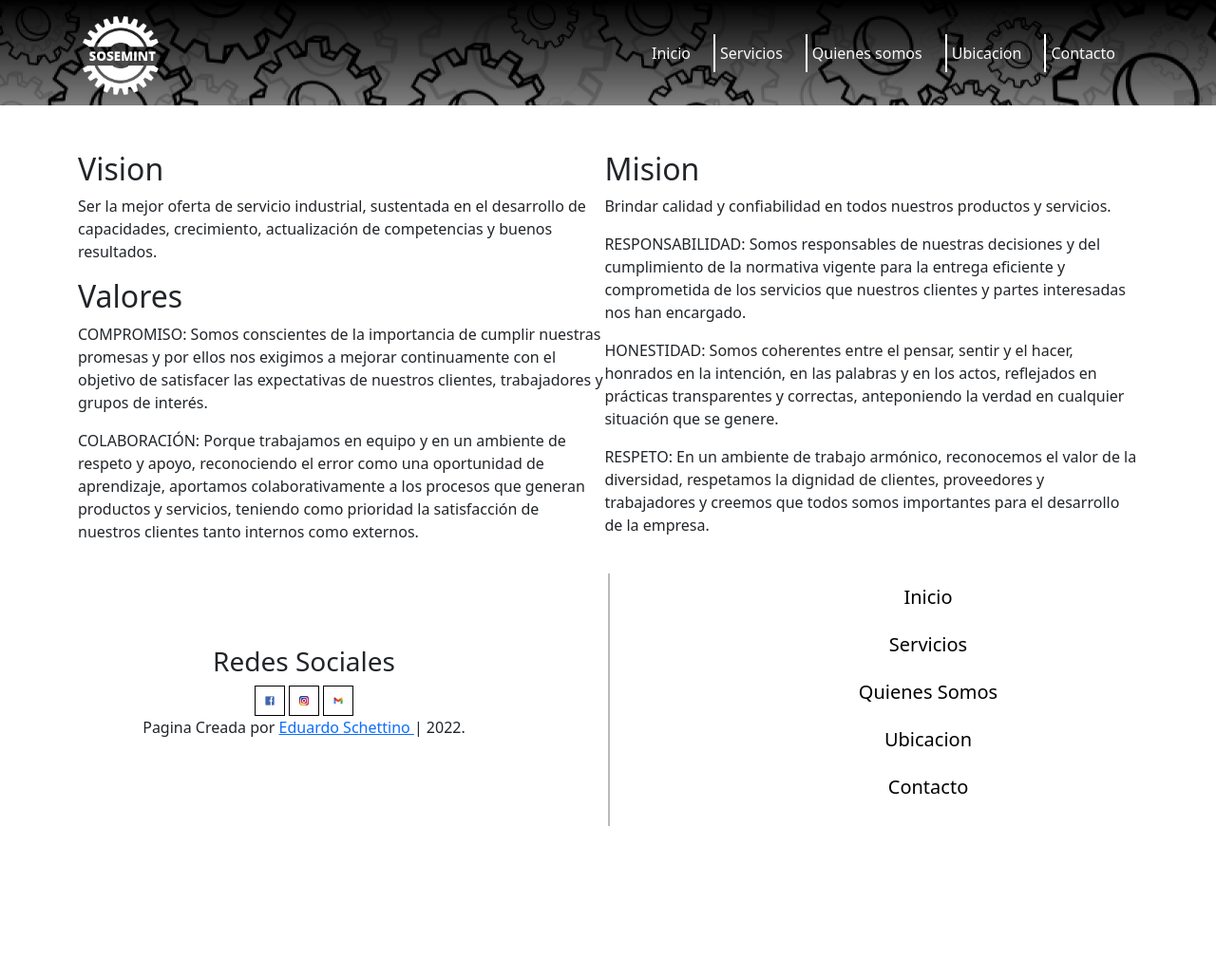
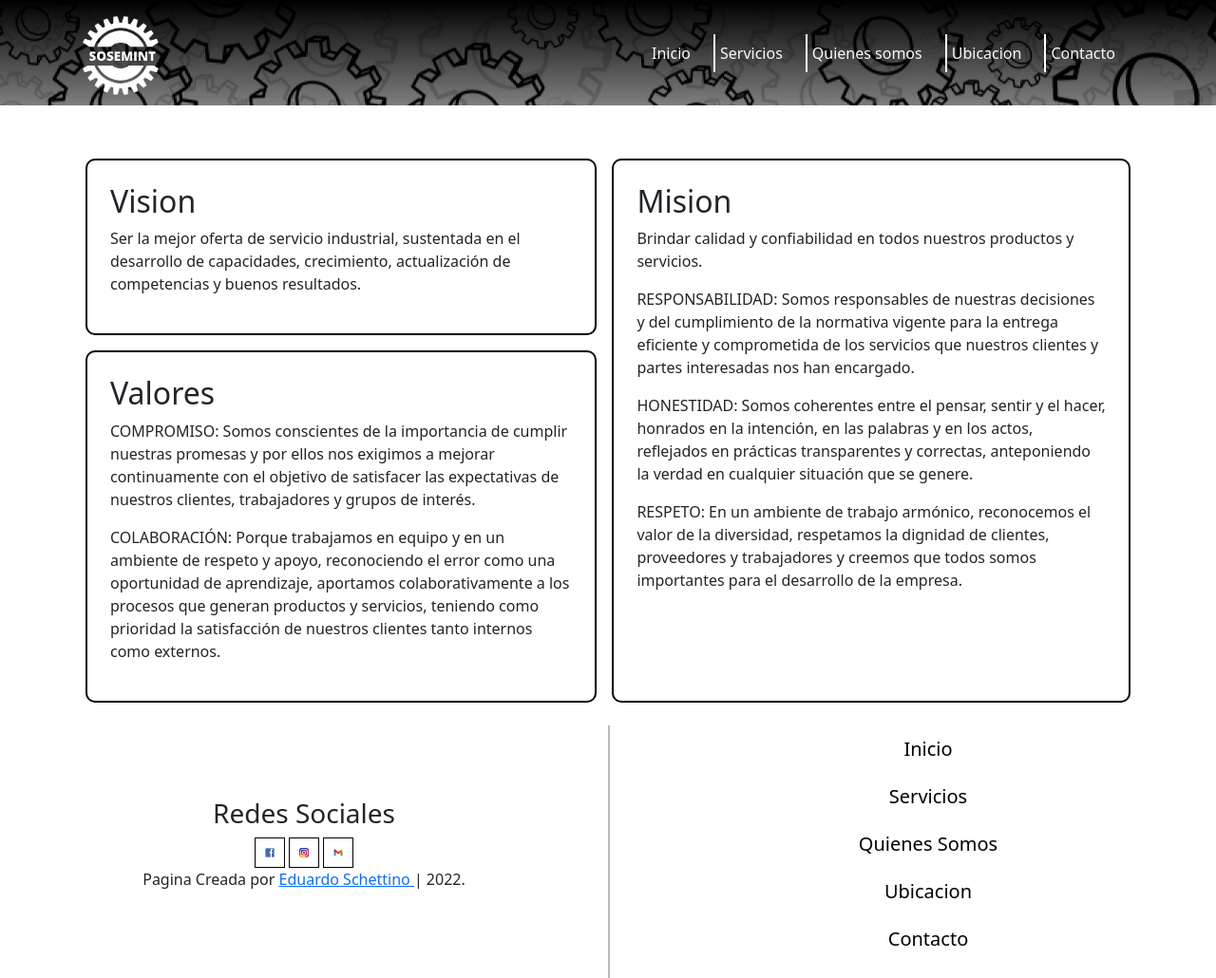
Before and after one commit to Schettino0/Web_Sosemint_Test, a website: page pages/nosotros.html in a window 1280 px wide. Shown: the whole page at 95% size. Before the commit the page ends 870 px from the top, so only its background shows below. Drawn offline with nearby package versions, Linux system fonts and the light colour scheme.

Commit message:
se modifica pagina nosotros

```diff
--- a/pages/nosotros.html
+++ b/pages/nosotros.html
@@ -55,13 +55,13 @@
     <main>
         <div class="container mt-5" data-aos="zoom-in">
             <div class="grid">
-                <div class="vision">
+                <div class="vision p-4 m-2">
                     <h2>Vision</h2>
                     <p>Ser la mejor oferta de servicio industrial, sustentada en el desarrollo de capacidades,
                         crecimiento,
                         actualización de competencias y buenos resultados.</p>
                 </div>
-                <div class="valores">
+                <div class="valores p-4 m-2 ">
                     <h2>Valores</h2>
                     <p>COMPROMISO: Somos conscientes de la importancia de cumplir nuestras promesas y por ellos nos
                         exigimos
@@ -74,7 +74,7 @@
                         internos
                         como externos.</p>
                 </div>
-                <div class="mision">
+                <div class="mision p-4 m-2">
                     <h2>Mision</h2>
                     <p>Brindar calidad y confiabilidad en todos nuestros productos y servicios.</p>
                     <p>RESPONSABILIDAD: Somos responsables de nuestras decisiones y del cumplimiento de la normativa
--- a/scss/_nosotros.scss
+++ b/scss/_nosotros.scss
@@ -1,3 +1,4 @@
+@import "mixin";
 .grid{
     display: grid;
     grid-template-areas: "vision mision"
@@ -5,10 +6,15 @@
 }
 .mision{
     grid-area: mision;
+    @include borderblack;
 }
 .valores{
     grid-area: valores;
+    @include borderblack;
+
 }
 .vision{
     grid-area: vision;
+    @include borderblack;
+
 }
--- a/scss/mixin.scss
+++ b/scss/mixin.scss
@@ -4,3 +4,8 @@
     padding: 10px;
     border-radius: 30px;
 }
+
+@mixin borderblack{
+    border: 2px solid black;
+    border-radius: 10px;
+}
```
Also changed, not shown: css/style.css.
